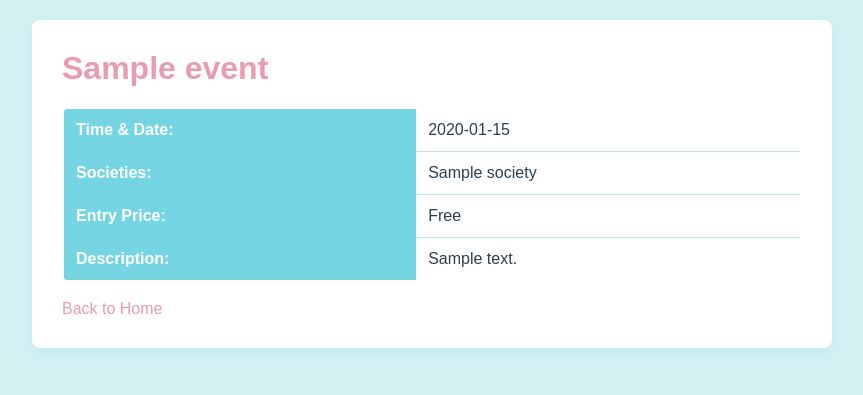
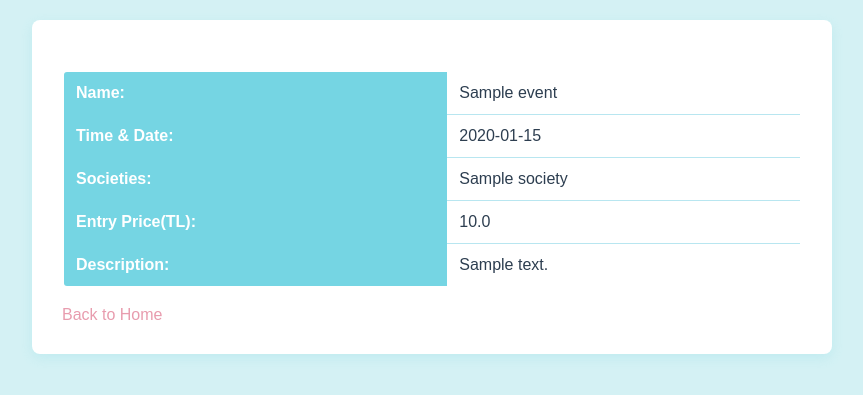
Before and after one commit to Helush/A_Local_Event_Advertisement_Portal, a Flask app: page /event/1 in a window 1280 px wide. Shown: the top 395 px of the page, without its empty margins (208-1071 px from the left). Run offline with Flask 3, Linux system fonts and the light colour scheme; tables that the repository leaves empty hold one stand-in row (values such as "Sample post").

Commit message:
solved display format

```diff
--- a/templates/event_details.html
+++ b/templates/event_details.html
@@ -7,9 +7,12 @@
 </head>
 <body>
 <div class="container">
-  <h1>{{ event[0] }}</h1>
 
   <table>
+    <tr>
+      <th>Name: </th>
+      <td>{{ event[0] }}</td>
+    </tr>
     <tr>
       <th>Time & Date:</th>
       <td>{{ event[1] }}</td>
@@ -21,8 +24,8 @@
     </tr>
 
     <tr>
-      <th>Entry Price:</th>
-      <td>{% if event[3]=="Free" %}£{{ event[3] }}{% else %}Free{% endif %}</td>
+      <th>Entry Price(TL):</th>
+      <td>{% if event[3] %}{{ event[3] }}{% else %}Free{% endif %}</td>
     </tr>
     <tr>
       <th>Description:</th>
```
